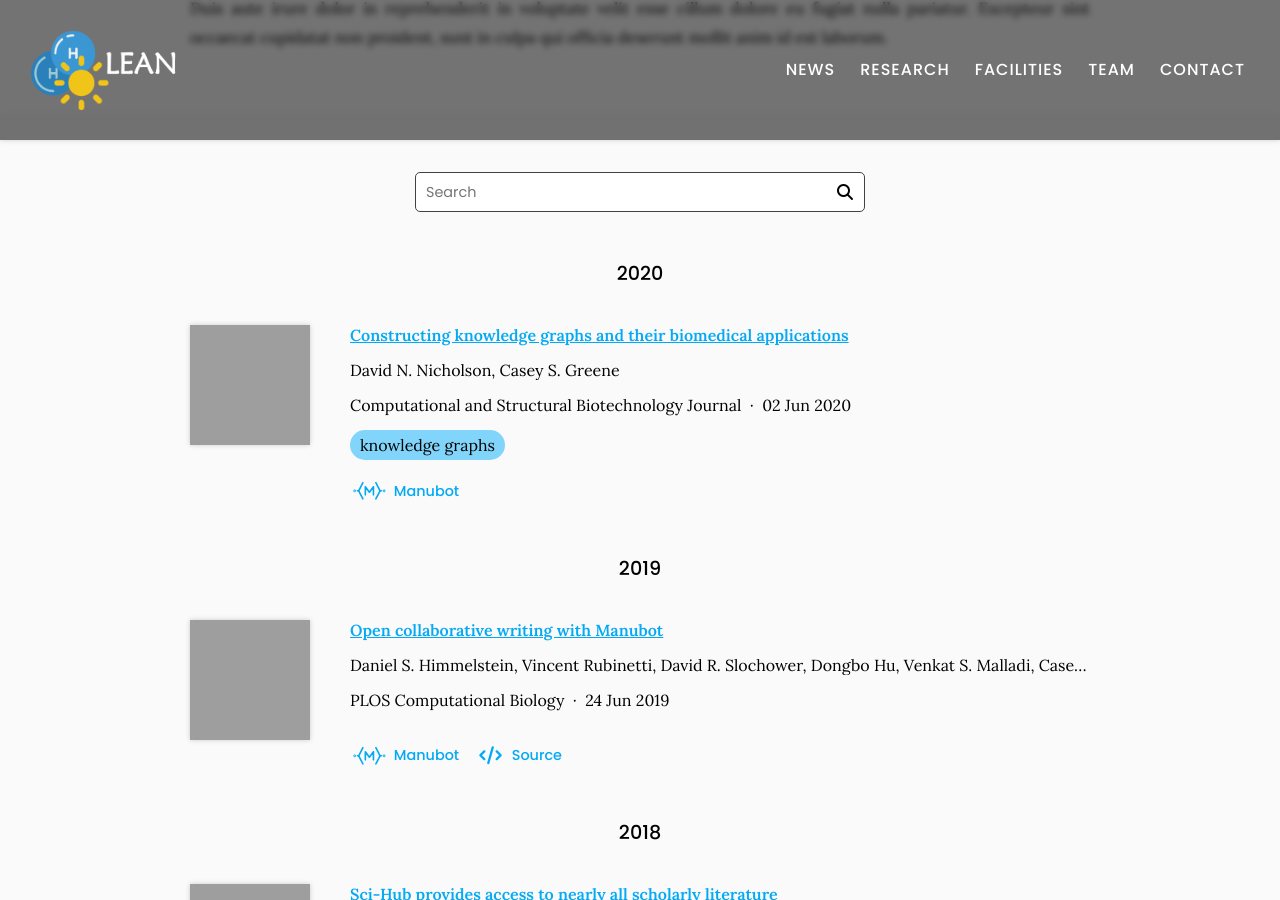
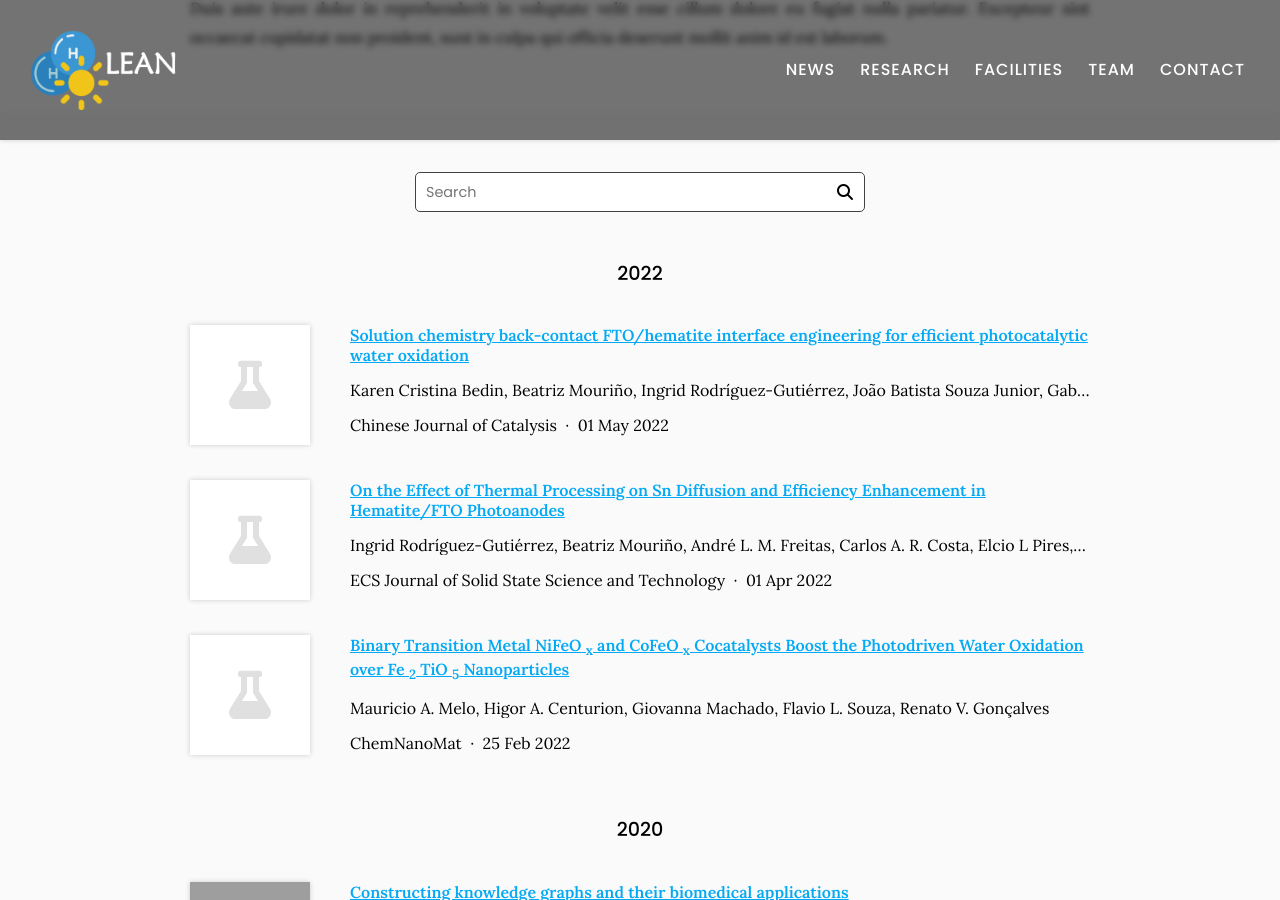
Before and after one commit to labeansite/labeansite.github.io, a Jekyll site: the page built from research/index.md, in a window 1280 px wide and 900 px high, scrolled down 350 px. Built offline with Jekyll 4.4.1, drawn with Linux system fonts in a browser that asks for light colours; nearby versions of some CDN libraries; grey boxes are pictures that could not be loaded.

Commit message:
primeiro teste bem sucedido das citacoes

```diff
--- a/_data/citations.yaml
+++ b/_data/citations.yaml
@@ -65,3 +65,51 @@
     link: https://github.com/greenelab/scihub
     text: Analyses source
   _cache: 483a564e9ddf847e6372cafb31de4673771c3e4da664c0d86a7ea7c38c20318d
+- id: doi:10.1016/s1872-2067(21)63973-6
+  title: Solution chemistry back-contact FTO/hematite interface engineering for efficient
+    photocatalytic water oxidation
+  authors:
+  - Karen Cristina Bedin
+  - "Beatriz Mouri\xF1o"
+  - "Ingrid Rodr\xEDguez-Guti\xE9rrez"
+  - "Jo\xE3o Batista Souza Junior"
+  - Gabriel Trindade dos Santos
+  - Jefferson Bettini
+  - Carlos Alberto Rodrigues Costa
+  - Lionel Vayssieres
+  - Flavio Leandro Souza
+  publisher: Chinese Journal of Catalysis
+  date: '2022-05-01'
+  link: https://doi.org/grt3g7
+  _cache: 3bd34bc4a63d69d219d678c278004512cbe23bcaf8ae90cf53df995137163332
+- id: doi:10.1002/cnma.202100510
+  title: "Binary Transition Metal NiFeO\n            <sub>x</sub>\n            and\
+    \ CoFeO\n            <sub>x</sub>\n            Cocatalysts Boost the Photodriven\
+    \ Water Oxidation over Fe\n            <sub>2</sub>\n            TiO\n       \
+    \     <sub>5</sub>\n            Nanoparticles"
+  authors:
+  - Mauricio A. Melo
+  - Higor A. Centurion
+  - Giovanna Machado
+  - Flavio L. Souza
+  - "Renato V. Gon\xE7alves"
+  publisher: ChemNanoMat
+  date: '2022-02-25'
+  link: https://doi.org/grt3hb
+  _cache: aa856bbd147f7cdead36fb1f9056999039f4fac9a59526394c48432b17a5b41b
+- id: doi:10.1149/2162-8777/ac6114
+  title: On the Effect of Thermal Processing on Sn Diffusion and Efficiency Enhancement
+    in Hematite/FTO Photoanodes
+  authors:
+  - "Ingrid Rodr\xEDguez-Guti\xE9rrez"
+  - "Beatriz Mouri\xF1o"
+  - "Andr\xE9 L. M. Freitas"
+  - Carlos A. R. Costa
+  - Elcio L Pires
+  - "Renato V. Gon\xE7alves"
+  - Lionel Vayssieres
+  - Flavio L. Souza
+  publisher: ECS Journal of Solid State Science and Technology
+  date: '2022-04-01'
+  link: https://doi.org/grt3hc
+  _cache: fefc476c324c44eeba919ffa9b0d978ce52a024f83020241626a5b37e7e9fcbb
```
